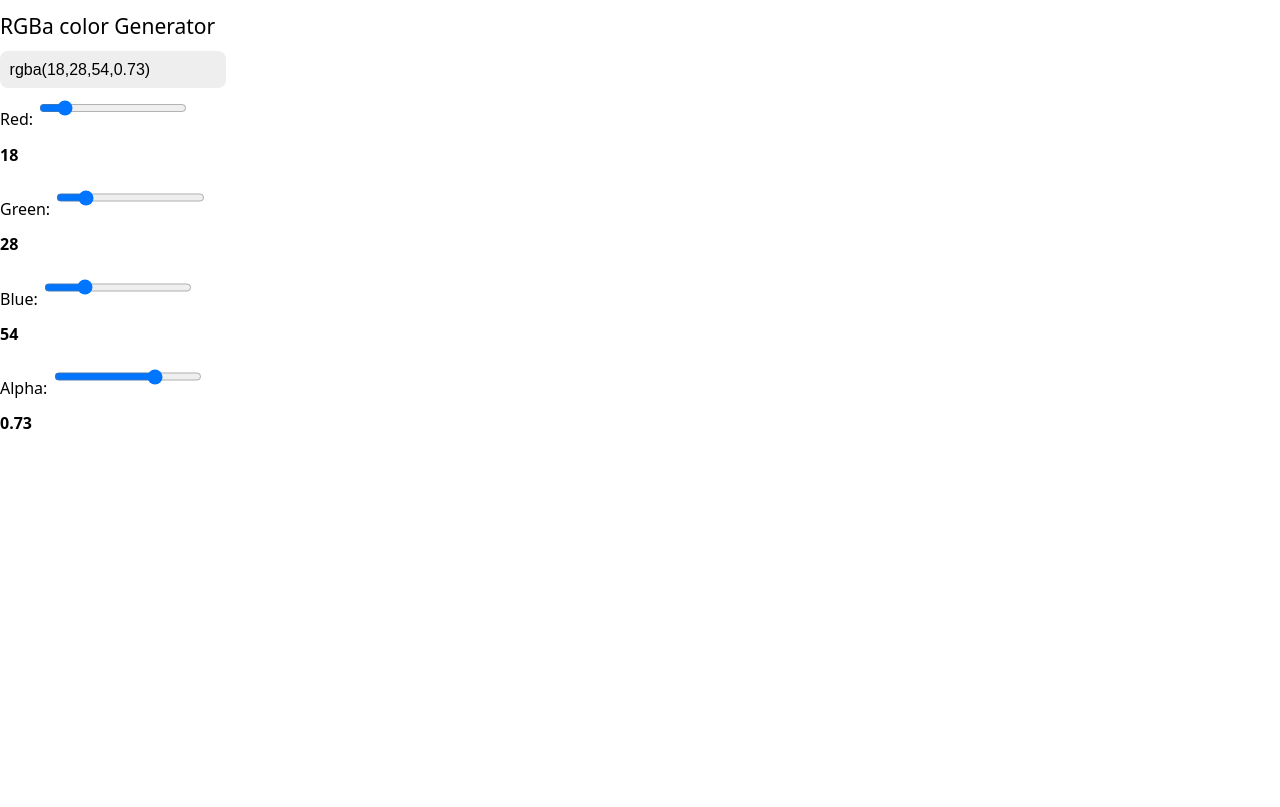
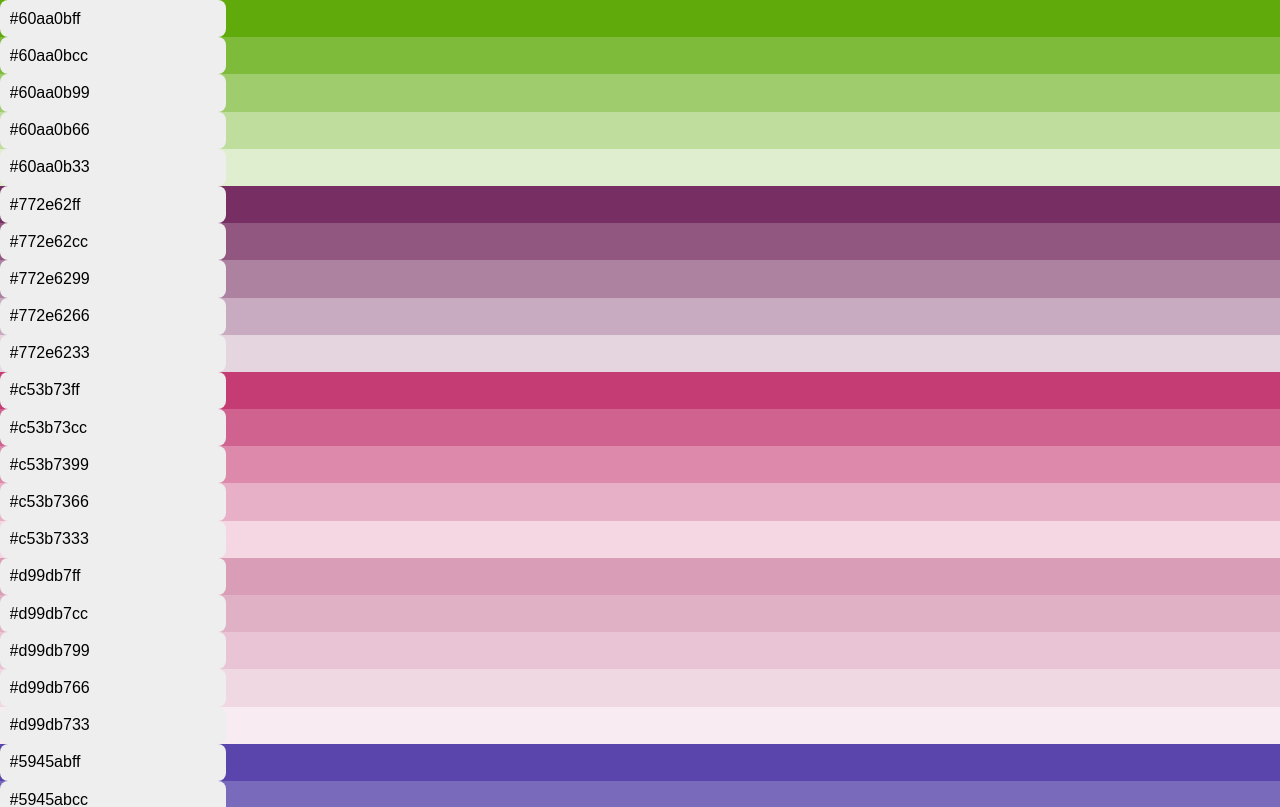
Before and after one commit to Blacklegion69/react-practise, a React (Create React App) app: page / in a window 1280 px wide. Shown: the top 807 px of the page. Built offline with nearby package versions, Linux system fonts and the light colour scheme.

Commit message:
Color generator

```diff
--- a/src/App.js
+++ b/src/App.js
@@ -1,7 +1,12 @@
 import React from "react";
-import { Gradient } from "./components";
+import { Color } from "./components";
+
 function App() {
-  return <Gradient />;
+  return (
+    <>
+      <Color />
+    </>
+  );
 }
 
 export default App;
--- a/src/components/Child/Child.jsx
+++ b/src/components/Child/Child.jsx
@@ -1,9 +1,8 @@
-import React from 'react'
+import React from "react";
 import "./style.module.css";
 
-
-export default function Child() {
-  return (
-    <div>Child</div>
-  )
+export default function Child(props) {
+  const Data = "Hi there I am from Child";
+  props.childData(Data);
+  return <div>Child</div>;
 }
--- /dev/null
+++ b/src/components/Color/Color.jsx
@@ -0,0 +1,84 @@
+import "./style.module.css";
+export default function Color() {
+  const randomColor = () => {
+    const word = Array.from("abcdef1234567890");
+    let code = "";
+    for (let i = 0; i < 6; i++) {
+      let randomValue = Math.floor(Math.random() * word.length);
+      code += word[randomValue];
+    }
+    return code;
+  };
+  const items = [];
+  for (let i = 0; i < 200; i++) {
+    let hexcode = randomColor();
+    items.push(
+      <div className=" flex text-sm font-bold justify-center items-center relative m-4 bg-slate-100"
+      >
+        <div
+          style={{ backgroundColor: `#${hexcode}ff` }}
+          className="w-20 h-32 m text-slate-900 overflow-hidden bg-slate-700 flex justify-center items-center relative"
+        >
+          <input
+            type="text"
+            value={`#${hexcode}ff`}
+            className="text-center bg-transparent outline-none border-none text-slate-100 rounded "
+            readonly
+          />
+        </div>
+        <div
+          style={{ backgroundColor: `#${hexcode}cc` }}
+          className="w-20 h-32 m text-slate-900 bg-slate-700 flex justify-center items-center relative"
+        >
+          <input
+            type="text"
+            value={`#${hexcode}cc`}
+            className="text-center bg-transparent outline-none border-none text-slate-100 rounded "
+            readonly
+          />
+        </div>
+        <div
+          style={{ backgroundColor: `#${hexcode}99` }}
+          className="w-20 h-32 m text-slate-900 bg-slate-700 flex justify-center items-center relative"
+        >
+          <input
+            type="text"
+            value={`#${hexcode}99`}
+            className="text-center bg-transparent outline-none border-none text-slate-100 rounded "
+            readonly
+          />
+        </div>
+        <div
+          style={{ backgroundColor: `#${hexcode}66` }}
+          className="w-20 h-32 m text-slate-900 bg-slate-700 flex justify-center items-center relative"
+        >
+          <input
+            type="text"
+            value={`#${hexcode}66`}
+            className="text-center bg-transparent outline-none border-none text-slate-100 rounded "
+            readonly
+          />
+        </div>
+        <div
+          style={{ backgroundColor: `#${hexcode}33` }}
+          className="w-20 h-32 m text-slate-900 bg-slate-700 flex justify-center items-center relative"
+        >
+          <input
+            type="text"
+            value={`#${hexcode}33`}
+            className="text-center bg-transparent outline-none border-none text-slate-100 rounded "
+            readonly
+          />
+        </div>
+      </div>
+    );
+  }
+
+  return (
+    <>
+      <div className="w-screen relative p-2 flex justify-center items-center rounded bg-gray-400 flex-wrap">
+        {items}
+      </div>
+    </>
+  );
+}
--- /dev/null
+++ b/src/components/Color/style.module.css
@@ -0,0 +1,3 @@
+.boxb {
+  width: 410px;
+}
--- a/src/components/Gradient/Gradient.jsx
+++ b/src/components/Gradient/Gradient.jsx
@@ -2,10 +2,14 @@ import "./style.module.css";
 import React, { useState } from "react";
 
 export default function Gradient() {
+  const random = () => {
+    const r = Math.floor(Math.random() * 255);
+    return r;
+  };
   const [color, setColor] = useState({
-    red: "18",
-    green: "28",
-    blue: "54",
+    red: random(),
+    green: random(),
+    blue: random(),
     alpha: "0.73",
   });
 
@@ -14,7 +18,6 @@ export default function Gradient() {
   const handleColor = (e) => {
     setColor({ ...color, [e.target.name]: e.target.value });
   };
-
   const copycode = (e) => {
     e.target.select();
     document.execCommand("copy");
--- /dev/null
+++ b/src/components/State2/State2.jsx
@@ -0,0 +1,37 @@
+import { useState } from "react";
+export default function State2() {
+  const [mcount, setCount] = useState({ count: 0, total: 0 });
+  const { count, total } = mcount;
+  const increment = () => {
+    setCount({ count: count + 1, total: total + 1 });
+  };
+  const decrement = () => {
+    setCount({ count: count - 1, total: total + 1 });
+  };
+  return (
+    <div className="flex gap-3 justify-center items-center p-2 m-10 bg-gray-400 rounded flex-col">
+      <h1 className="p-2 m-5 rounded text-slate-900 bg-slate-100 m-auto ">
+        count:
+        {count}
+      </h1>
+      <h1 className="p-2 m-5 rounded text-slate-900 bg-slate-100 m-auto ">
+        total:
+        {total}
+      </h1>
+      <div className="flex justify-center items-center m-2 bg-gray-400 p-2 m-2 font-bold">
+        <button
+          className="w-10 p-2 m-2 mx-10 bg-slate-900 text-slate-100 m-auto font-bold"
+          onClick={increment}
+        >
+          +
+        </button>
+        <button
+          className="w-10 p-2 m-2 mx-10 bg-slate-900 text-slate-100 m-auto font-bold"
+          onClick={decrement}
+        >
+          -
+        </button>
+      </div>
+    </div>
+  );
+}
--- a/src/components/index.js
+++ b/src/components/index.js
@@ -2,6 +2,7 @@ export { default as Card } from "./Card/Card";
 export { default as Grid } from "./Grid/Grid";
 export { default as Header } from "./Header/Header";
 export { default as State } from "./State/State";
+export { default as State2 } from "./State2/State2";
 export { default as Clock } from "./Clock/Clock";
 export { default as Change } from "./Change/Change";
 export { default as Usestate } from "./Usestate/Usestate";
@@ -10,3 +11,6 @@ export { default as Animation } from "./Animation/Animation";
 export { default as Form } from "./Form/Form";
 export { default as Form2 } from "./Form2/Form2";
 export { default as Gradient } from "./Gradient/Gradient";
+export { default as Child } from "./Child/Child";
+export { default as ToDo } from "./ToDo/ToDo";
+export { default as Color } from "./Color/Color";
--- a/src/index.js
+++ b/src/index.js
@@ -2,11 +2,5 @@ import React from "react";
 import ReactDOM from "react-dom";
 import "./index.css";
 import App from "./App";
-import reportWebVitals from "./reportWebVitals";
 
 ReactDOM.render(<App />, document.getElementById("root"));
-
-// If you want to start measuring performance in your app, pass a function
-// to log results (for example: reportWebVitals(console.log))
-// or send to an analytics endpoint. Learn more: https://bit.ly/CRA-vitals
-reportWebVitals();
--- a/src/reportWebVitals.js
+++ /dev/null
@@ -1,13 +0,0 @@
-const reportWebVitals = (onPerfEntry) => {
-  if (onPerfEntry && onPerfEntry instanceof Function) {
-    import("web-vitals").then(({ getCLS, getFID, getFCP, getLCP, getTTFB }) => {
-      getCLS(onPerfEntry);
-      getFID(onPerfEntry);
-      getFCP(onPerfEntry);
-      getLCP(onPerfEntry);
-      getTTFB(onPerfEntry);
-    });
-  }
-};
-
-export default reportWebVitals;
```
Also changed, not shown: public/index.html (+0 -23 lines), src/setupTests.js (deleted, +0 -5 lines), src/components/ToDo/ToDo.jsx (added), 2 other files (tests, documents, lock files or other folders).
